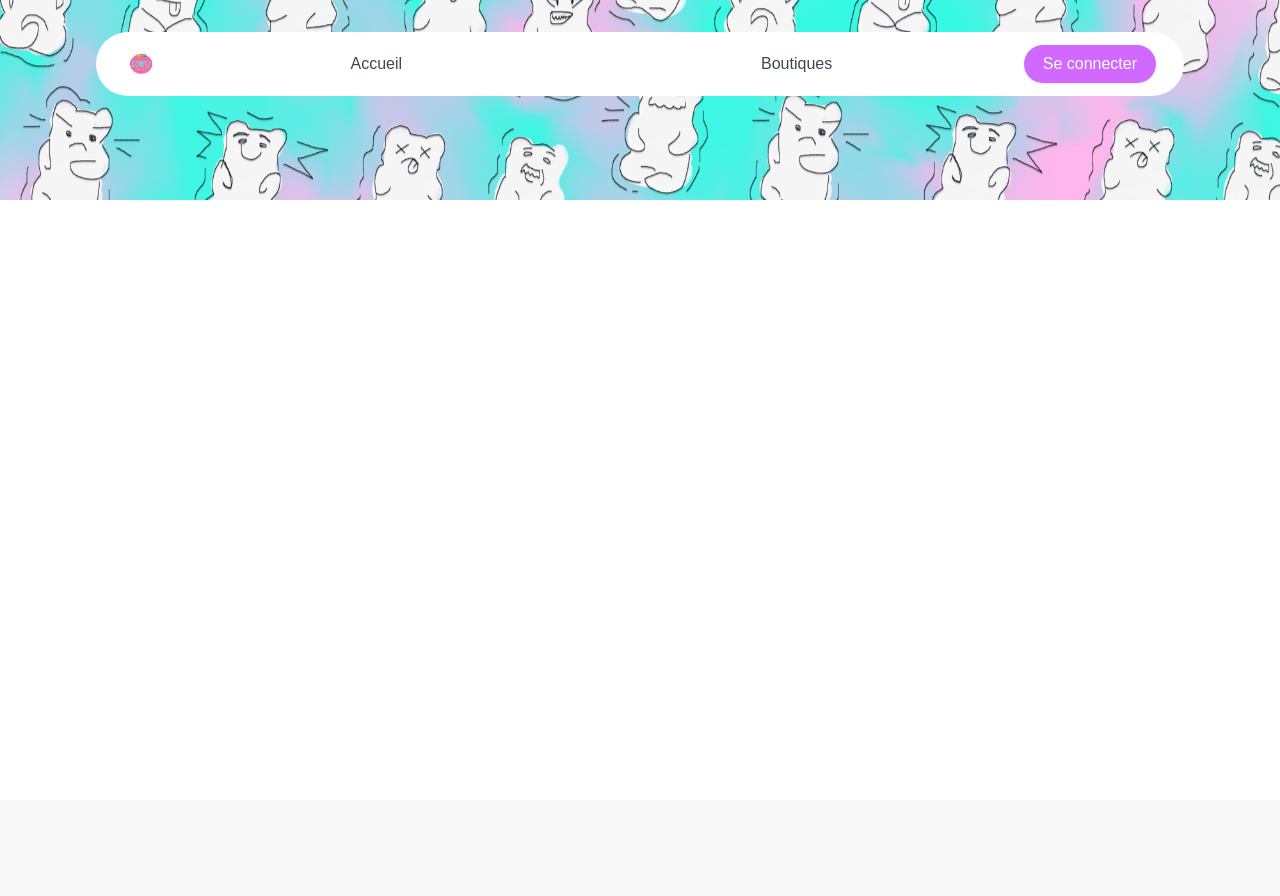
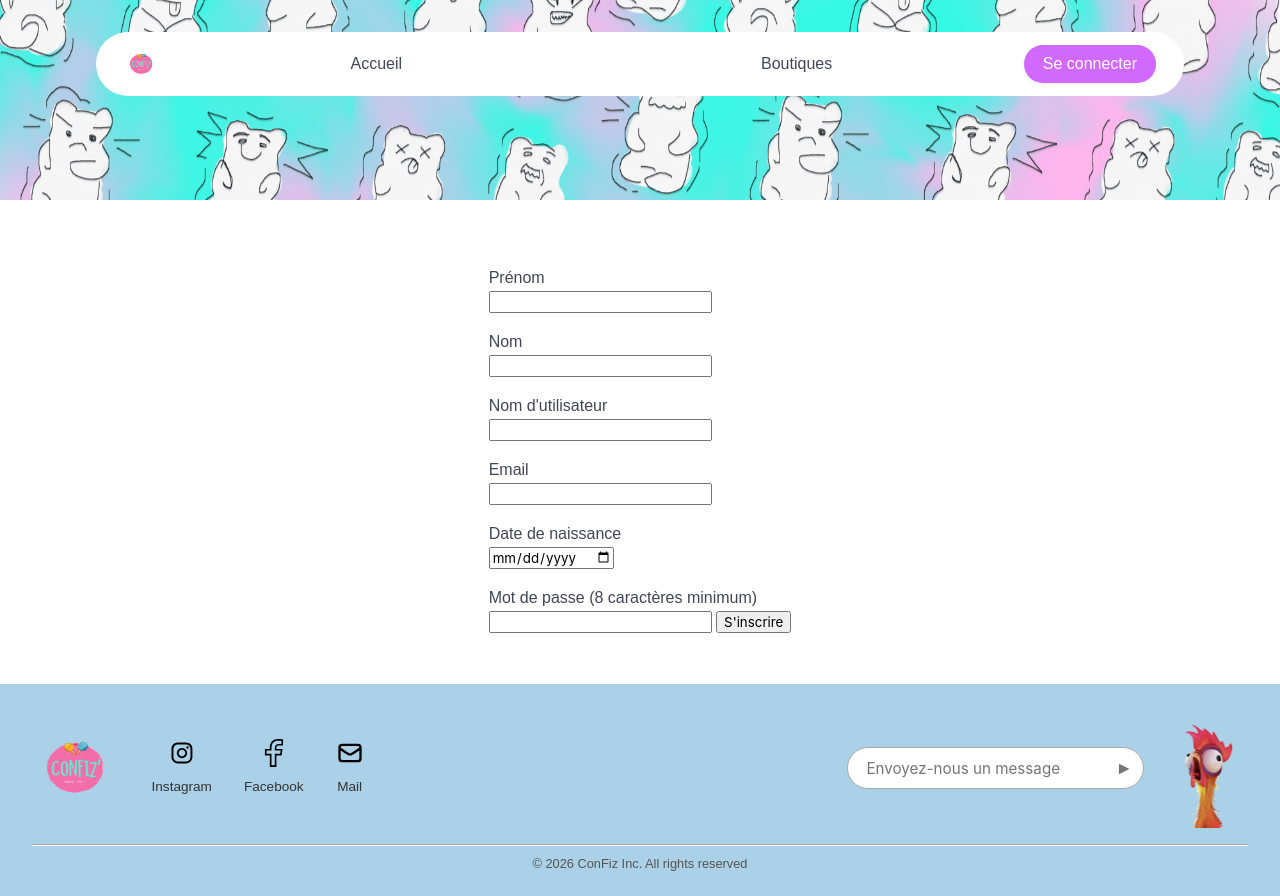
Before and after one commit to lukaillou/confiz, a PHP site: page /inscription.php in a window 1280 px wide. Before the commit the page ends 200 px from the top, so only its background shows below. Run offline with PHP 8.4, Linux system fonts and the light colour scheme; a stand-in replaces the project's code that opens the database connection.

Commit message:
Update inscription.php

```diff
--- a/inscription.php
+++ b/inscription.php
@@ -1,22 +1,16 @@
 <?php
-//  Démarre la session utilisateur et inclut la BDD
 session_start();
 include_once("db.php");
 
-// Vérifie si le formulaire d'inscription a été soumis
 if (isset($_POST["username"]) && isset($_POST["password"]) && isset($_POST["email"])) {
 
-    // Vérifie si le pseudo demandé existe déjà en base de données
     $existant = dbquery("SELECT * FROM utilisateurs WHERE username = ?", [$_POST["username"]]);
 
     if ($existant) {
-        //  Si le pseudo est pris, on prépare un message d'erreur
         $erreur = "Ce nom d'utilisateur est déjà pris.";
     } else {
-        // Si tout est bon, on crypte/hache le mot de passe pour la sécurité
         $hash = password_hash($_POST["password"], PASSWORD_DEFAULT);
 
-        // On insère le nouvel utilisateur dans la table (avec le rôle 'client' par défaut)
         $stmt = $PDO->prepare("INSERT INTO utilisateurs (username, password, email, role, nom, prenom, ddn) VALUES (?, ?, ?, 'client', ?, ?, ?)");
         $stmt->execute([
             $_POST["username"],
@@ -27,20 +21,38 @@ if (isset($_POST["username"]) && isset($_POST["password"]) && isset($_POST["emai
             $_POST["ddn"]
         ]);
 
-        //  Inscription réussie : redirection vers la page de connexion
         header("Location: connexion.php");
         exit();
     }
 }
 ?>
 
-<?php
-//  Charge l'en-tête du site (menu et styles)
-include_once("header.php") ?>
+<?php include_once("header.php") ?>
 
 <main>
-    <?php
-    //  Si le pseudo était déjà pris, on affiche le message d'erreur en rouge
-    if (isset($erreur)) echo "<p style='color:red'>$erreur</p>"; ?>
+    <?php if (isset($erreur)) echo "<p style='color:red'>$erreur</p>"; ?>
 
-    <form action="inscription.php"
+    <form action="inscription.php" method="POST">
+        <label for="prenom">Prénom</label>
+        <input type="text" name="prenom" id="prenom" required />
+
+        <label for="nom">Nom</label>
+        <input type="text" name="nom" id="nom" required />
+
+        <label for="username">Nom d'utilisateur</label>
+        <input type="text" name="username" id="username" required />
+
+        <label for="email">Email</label>
+        <input type="email" name="email" id="email" required />
+
+        <label for="ddn">Date de naissance</label>
+        <input type="date" name="ddn" id="ddn" required />
+
+        <label for="password">Mot de passe (8 caractères minimum)</label>
+        <input type="password" name="password" id="password" minlength="8" required />
+
+        <input type="submit" value="S'inscrire" />
+    </form>
+</main>
+
+<?php include_once("footer.php") ?>
```
